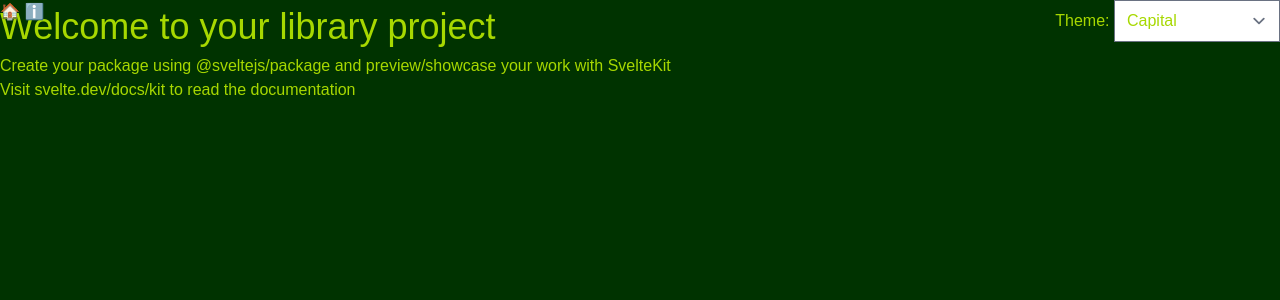
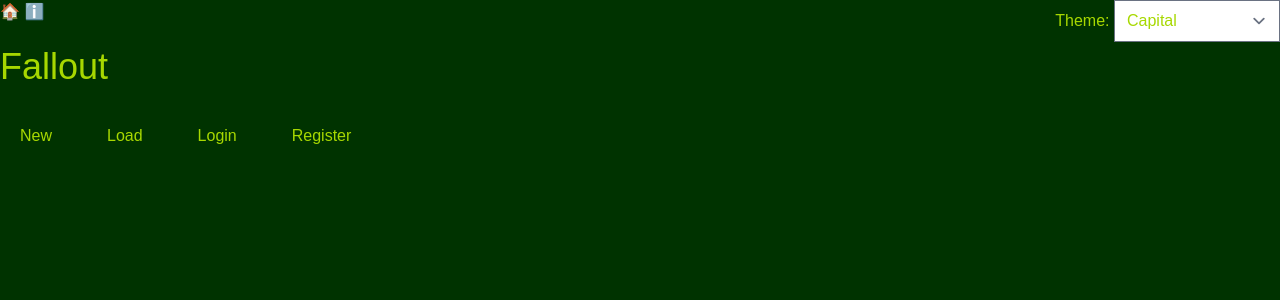
Before and after one commit to jwmasekre/2d20-fallout-character-builder, a SvelteKit app: page / in a window 1280 px wide. Shown: the top 300 px of the page. Built offline with nearby package versions, Linux system fonts and the light colour scheme.

Commit message:
fixing slight issues

```diff
--- a/src/app.html
+++ b/src/app.html
@@ -2,7 +2,7 @@
 <html lang="en">
 	<head>
 		<meta charset="utf-8" />
-		<link rel="icon" href="%sveltekit.assets%/favicon.svg" />
+		<link rel="icon" href="%sveltekit.assets%/favicon.png" />
 		<meta name="viewport" content="width=device-width, initial-scale=1" />
 		%sveltekit.head%
 	</head>
--- a/src/routes/+page.svelte
+++ b/src/routes/+page.svelte
@@ -1,3 +1,15 @@
-<h1>Welcome to your library project</h1>
-<p>Create your package using @sveltejs/package and preview/showcase your work with SvelteKit</p>
-<p>Visit <a href="https://svelte.dev/docs/kit">svelte.dev/docs/kit</a> to read the documentation</p>
+<script>
+    import { goto } from '$app/navigation';
+
+</script>
+
+<div class="home-page" style="position:absolute;top:5vh;">
+    <h1>Fallout</h1>
+
+    <div class="button-container">
+        <button on:click={() => goto('./builder')}>New</button>
+        <button on:click={() => goto('./loader')}>Load</button>
+        <button on:click={() => goto('./login')}>Login</button>
+        <button on:click={() => goto('./register')}>Register</button>
+    </div>
+</div>
```
